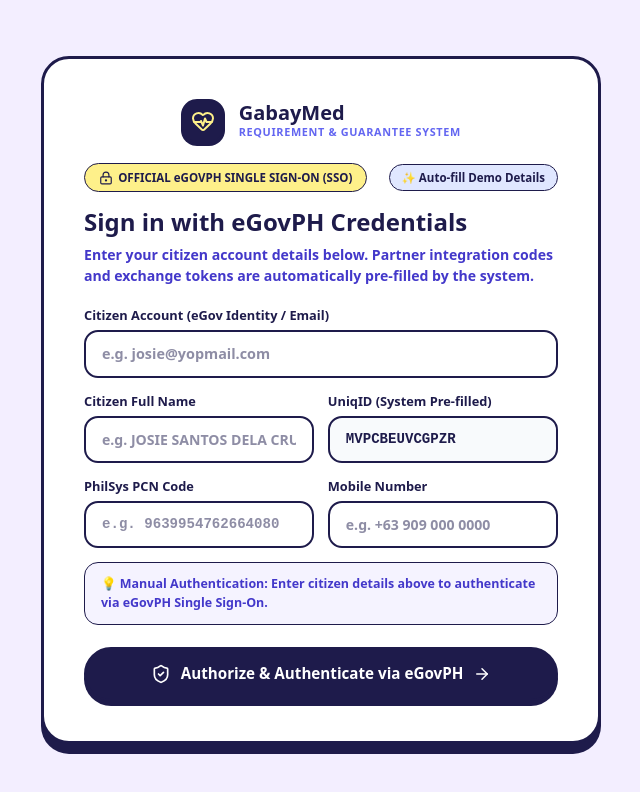
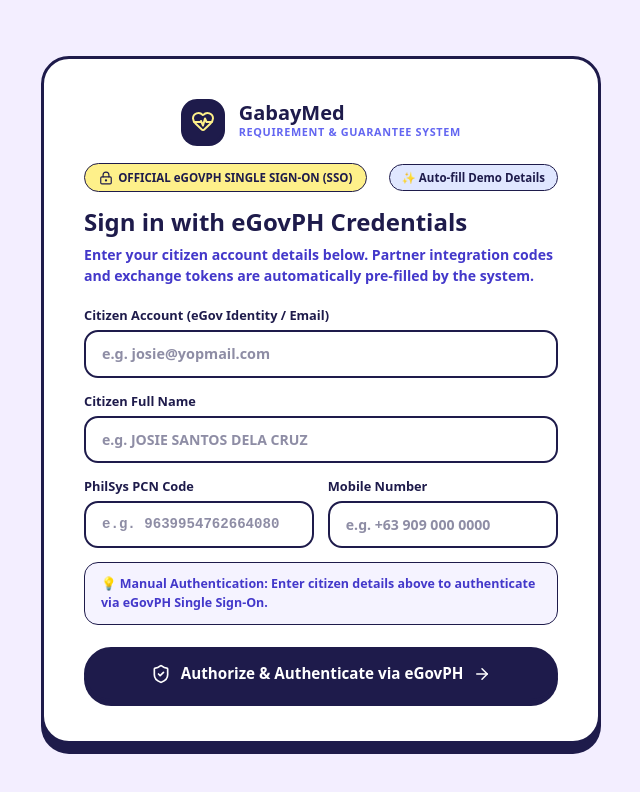
Before and after one commit to arrw23/egov-frontend, a Next.js app: page /egovph/sso in a window 1280 px wide. Shown: the top 792 px of the page, without its empty margins (319-959 px from the left). Built offline with nearby package versions, Linux system fonts and the light colour scheme; no server answers.

Commit message:
fix(sso): remove UniqID input field from SSO login form UI

```diff
--- a/src/app/egovph/sso/page.tsx
+++ b/src/app/egovph/sso/page.tsx
@@ -103,7 +103,6 @@
                 />
               </div>
 
-              <div style={{ display: "grid", gridTemplateColumns: "1fr 1fr", gap: "0.85rem" }}>
               <div>
                 <label style={{ fontSize: "0.8rem", fontWeight: 900, color: "#1e1b4b", display: "block", marginBottom: "0.3rem" }}>Citizen Full Name</label>
                 <input
@@ -113,17 +112,6 @@
                   placeholder="e.g. JOSIE SANTOS DELA CRUZ"
                   style={{ width: "100%", padding: "0.7rem 1rem", border: "2px solid #1e1b4b", borderRadius: 14, fontSize: "0.88rem", fontWeight: 700, boxSizing: "border-box" }}
                 />
-                </div>
-                <div>
-                  <label style={{ fontSize: "0.8rem", fontWeight: 900, color: "#1e1b4b", display: "block", marginBottom: "0.3rem" }}>UniqID (System Pre-filled)</label>
-                  <input
-                    value={uniqid}
-                    onChange={(e) => setUniqid(e.target.value)}
-                    required
-                    placeholder="MVPCBEUVCGPZR"
-                    style={{ width: "100%", padding: "0.7rem 1rem", border: "2px solid #1e1b4b", borderRadius: 14, fontSize: "0.88rem", fontWeight: 700, boxSizing: "border-box", fontFamily: "monospace", background: "#f8fafc" }}
-                  />
-                </div>
               </div>
 
               <div style={{ display: "grid", gridTemplateColumns: "1fr 1fr", gap: "0.85rem" }}>
```
Lines whose indentation alone changed are shown as unchanged.
